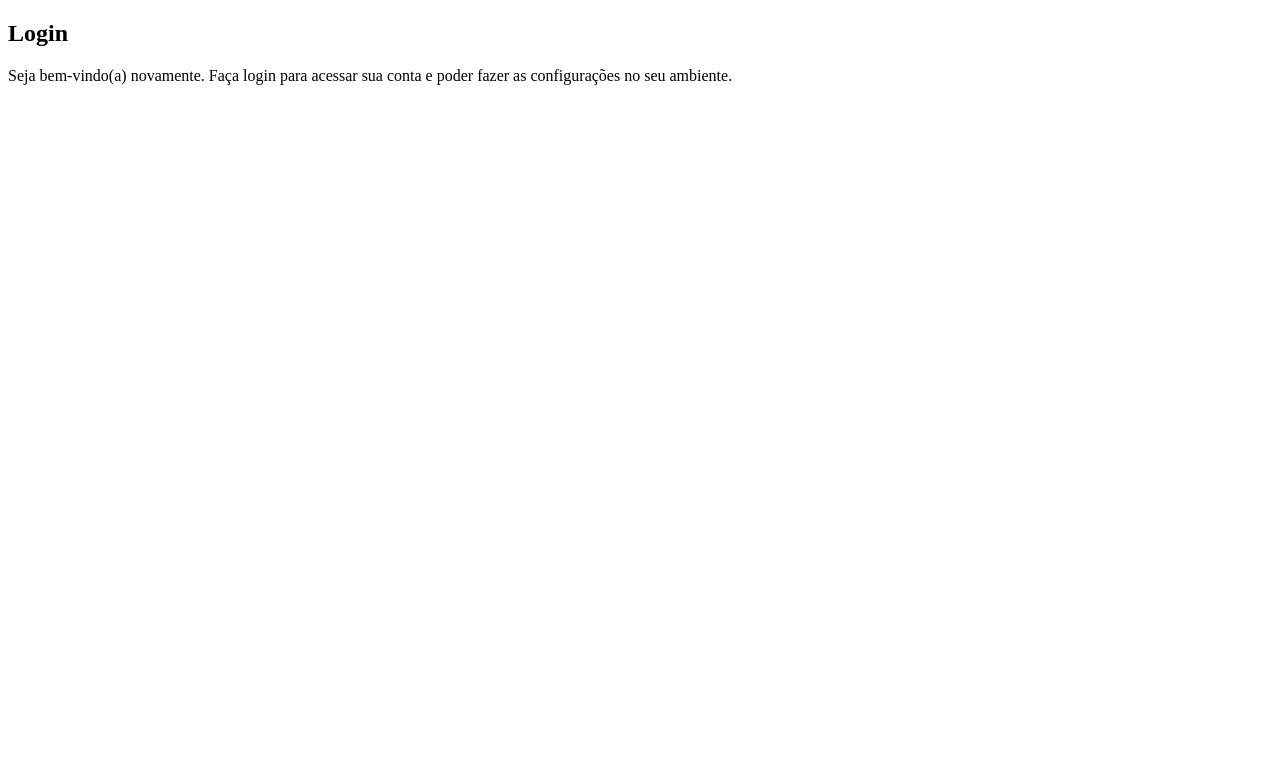
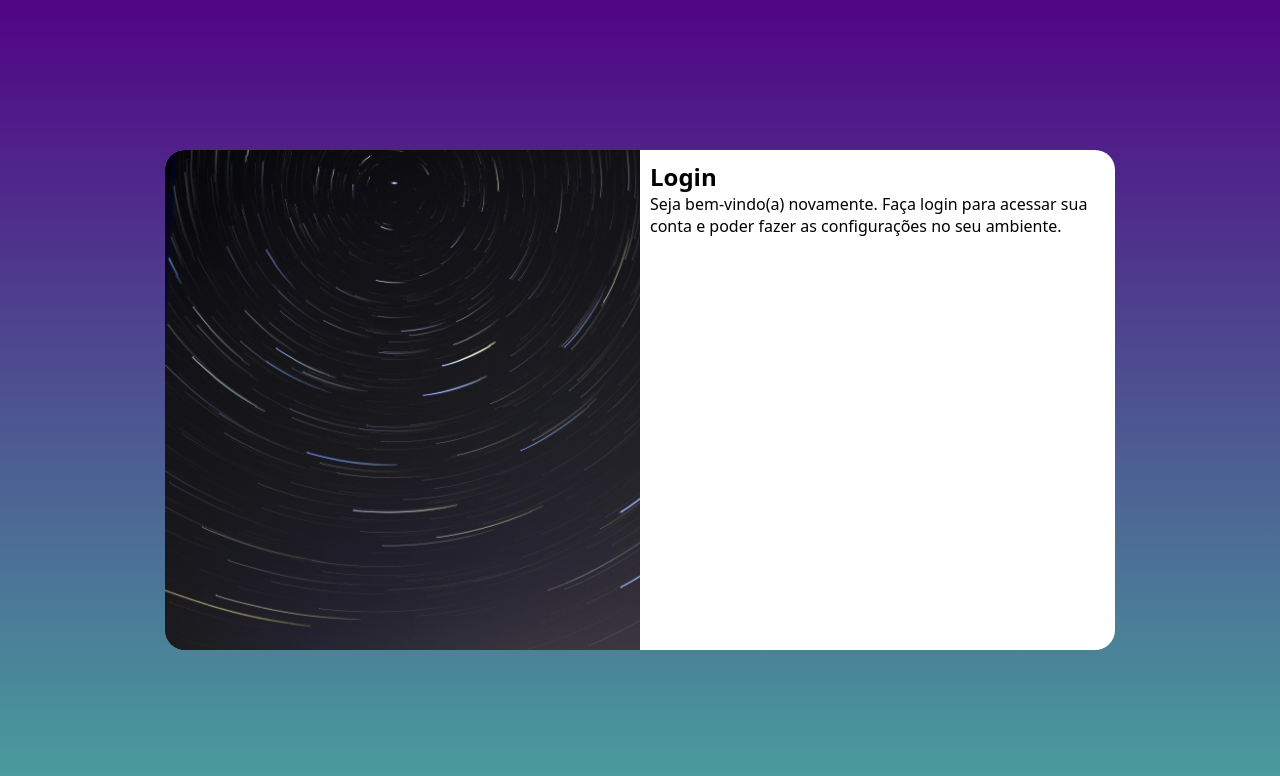
Before and after one commit to PatrickOliveira1/projeto-login, a plain HTML site: page index.html in a window 1280 px wide. Drawn offline with Linux system fonts and the light colour scheme.

Commit message:
media query para outras telas

```diff
--- /dev/null
+++ b/estilos/media-query.css
@@ -0,0 +1,43 @@
+@charset "UTF-8";
+
+@media screen and (min-width: 768px) and (max-width: 992px) {
+    body {
+        background-image: linear-gradient(to top, #49a09d, #510485);
+    }
+
+    #login {
+        width: 80vw;
+    }
+
+    #login > #imagem {
+        float: left;
+        width: 35%;
+        height: 100%;
+    }
+
+    #login > #formulario {
+        float: right;
+        width: 65%;
+    }
+}
+
+@media screen and (min-width: 992px) {
+    body {
+        background-image: linear-gradient(to top, #49a09d, #510485);
+    }
+
+    #login {
+        width: 950px;
+    }
+
+    #login > #imagem {
+        float: left;
+        width: 50%;
+        height: 100%;
+    }
+
+    #login > #formulario {
+        float: right;
+        width: 50%;
+    }
+}
--- a/estilos/style.css
+++ b/estilos/style.css
@@ -3,5 +3,51 @@
 /*
     Paleta de cores
     verde: #49a09d
-    Lilás: #5f2c82
+    Lilás: #510485
 */
+
+* {
+    font-family: system-ui, -apple-system, BlinkMacSystemFont, 'Segoe UI', Roboto, Oxygen, Ubuntu, Cantarell, 'Open Sans', 'Helvetica Neue', sans-serif;
+    margin: 0;
+    padding: 0;
+    box-sizing: border-box;
+}
+
+body {
+    background-color: #510485;
+    height: 100vh;
+    width: 100vw;
+}
+
+main {
+    position: relative;
+    height: 100vh;
+    width: 100vw;
+}
+
+#login {
+    position: absolute;
+    top: 50%;
+    left: 50%;
+    transform: translate(-50%, -50%);
+    overflow: hidden;
+    background-color: white;
+    width: 250px;
+    height: 500px;
+    border-radius: 20px;
+    box-shadow: 0px 0x 10px rgba(0, 0, 0, 0.411);
+    transition: width 0.3s, height 0.3s;
+    transition-timing-function: ease;
+}
+
+#login > #imagem {
+    display: block;
+    background: #510485 url(../imagens/metal.jpg) no-repeat;
+    background-size: cover;
+    height: 200px;
+}
+
+#login > #formulario {
+    display: block;
+    padding: 10px;
+}
--- a/index.html
+++ b/index.html
@@ -4,6 +4,7 @@
     <meta charset="UTF-8">
     <meta name="viewport" content="width=device-width, initial-scale=1.0">
     <link rel="stylesheet" href="estilos/style.css">
+    <link rel="stylesheet" href="estilos/media-query.css">
     <title>Login</title>
 </head>
 <body>
@@ -15,7 +16,9 @@
             <div id="formulario">
                 <h1>Login</h1>
                 <p>Seja bem-vindo(a) novamente. Faça login para acessar sua conta e poder fazer as configurações no seu ambiente.</p>
-                <form action="login.php" method="post"></form>
+                <form action="login.php" method="post">
+
+                </form>
             </div>
         </section>
     </main>
```
